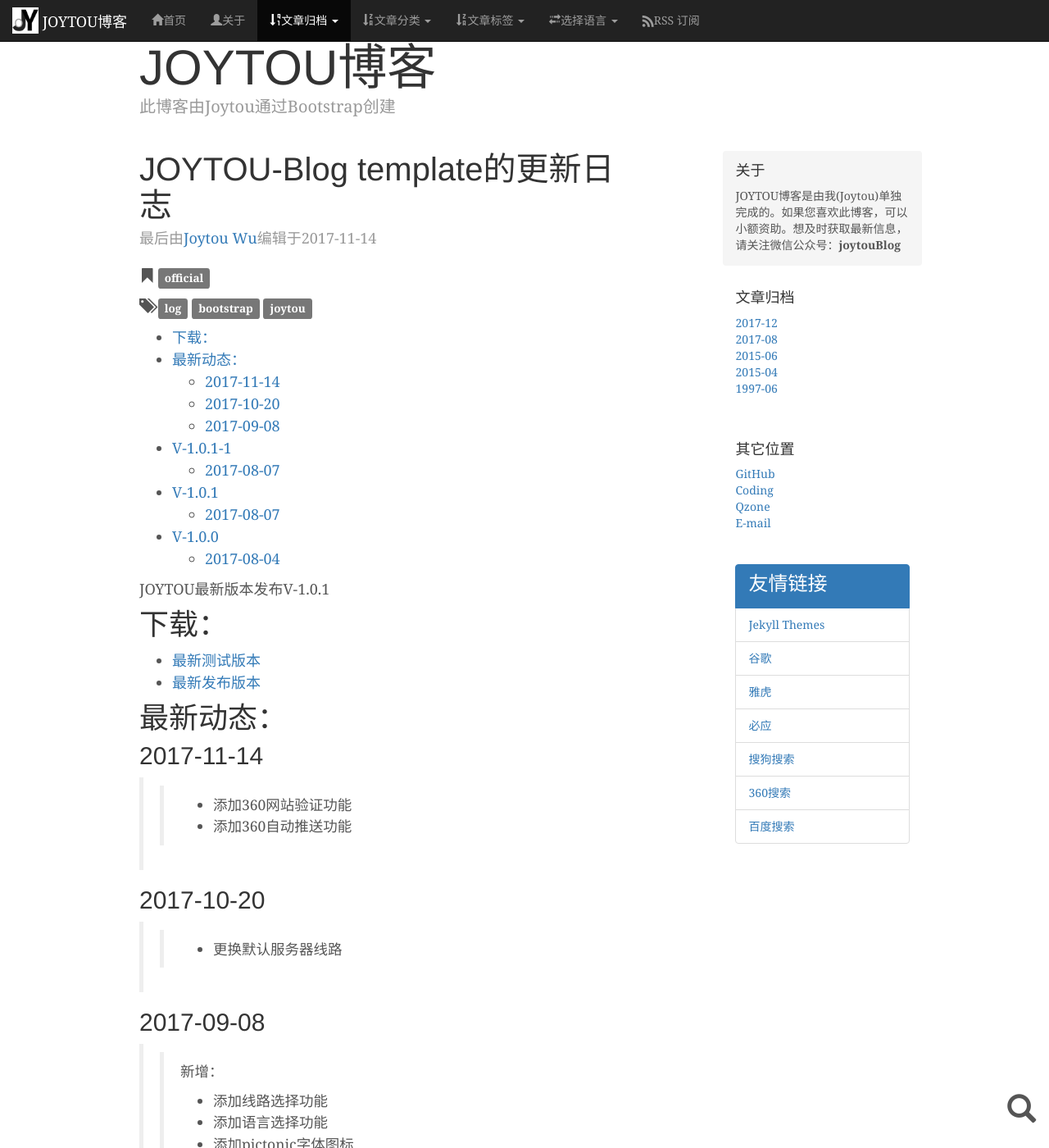
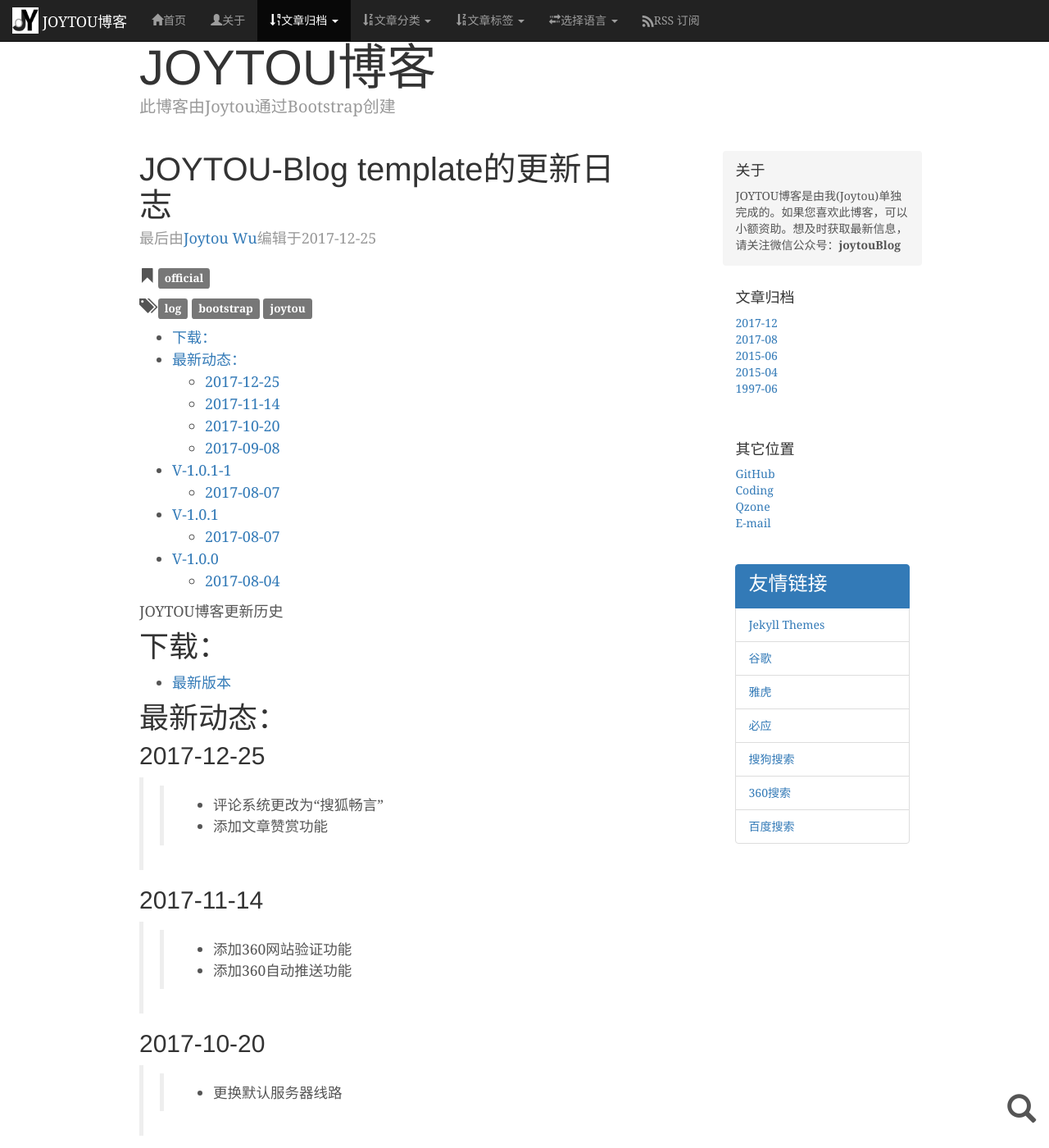
Before and after one commit to joytou/joytou.github.io, a Jekyll site: the page built from _posts/2017-08-04-LOG.md, in a window 1280 px wide and 1400 px high. Shown: the whole window at 82% size. Built offline with Jekyll 4.4.1, drawn with Linux system fonts in a browser that asks for light colours; some web fonts are replaced; comment, search, counter and statistics services are not loaded; a style sheet for code colours, icons or effects is not loaded.

Commit message:
更新文章

```diff
--- a/_posts/2017-08-04-LOG.md
+++ b/_posts/2017-08-04-LOG.md
@@ -2,7 +2,7 @@
 layout: postcn
 title: "JOYTOU-Blog template的更新日志"
 date: 2017-08-04 08:02:00 +0800
-lastdate: 2017-11-14 11:20:40 +0800
+lastdate: 2017-12-25 16:45:08 +0800
 lang: cn
 nav: post
 stickie: true
@@ -13,13 +13,16 @@ tags: [log, bootstrap, joytou]
 * content
 {:toc}
 
-JOYTOU最新版本发布V-1.0.1
+JOYTOU博客更新历史
 <!-- more -->
 # 下载：
-- [最新测试版本](https://github.com/joytou/joytou.github.io/archive/master.zip)
-- [最新发布版本](https://github.com/joytou/joytou.github.io/archive/1.0.1-1.zip)
+- [最新版本](https://coding.net/u/joytou/p/JOYTOU/git/archive/master.zip)
 
 # 最新动态：
+## 2017-12-25
+>> - 评论系统更改为“搜狐畅言”
+>> - 添加文章赞赏功能
+
 ## 2017-11-14
 >> - 添加360网站验证功能
 >> - 添加360自动推送功能
```
Also changed, not shown: _posts/2017-08-04-LOG-en.md (+7 -4 lines), _posts/2017-08-04-LOG-tw.md (+7 -4 lines).
